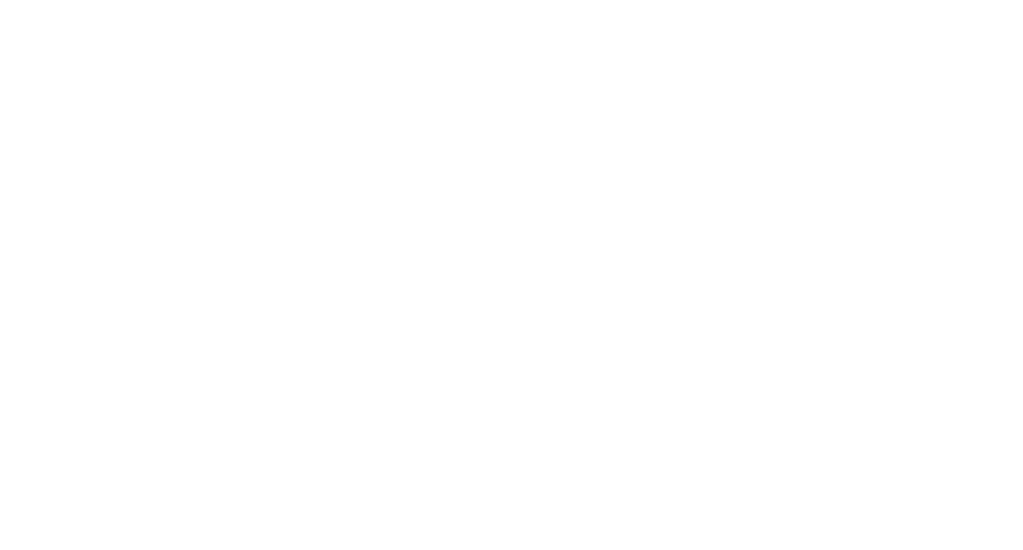
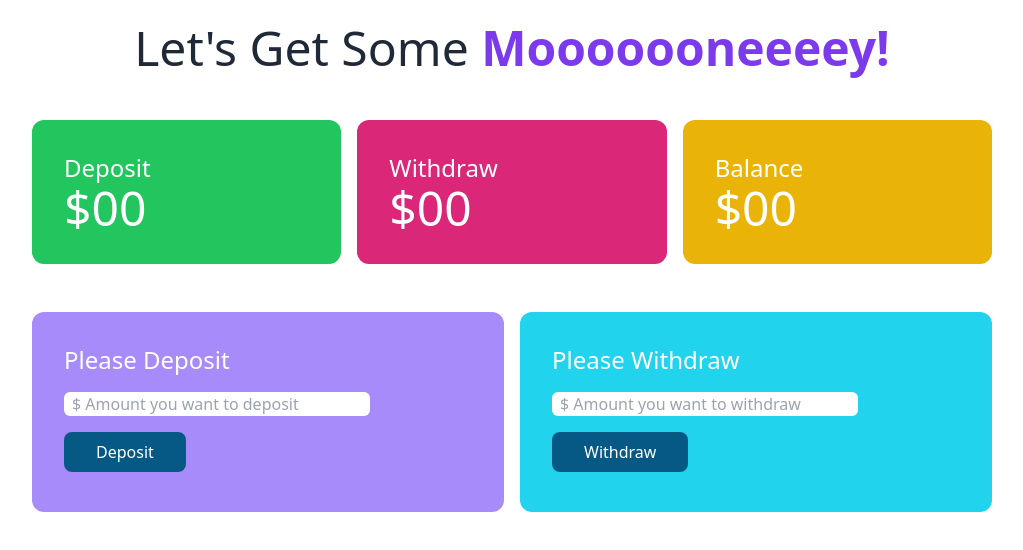
Before and after one commit to Ashraf-2/family-bank-module-ex, a plain HTML site: page bank.html in a window 1280 px wide. Shown: the whole page, without its empty margins (128-1151 px from the left). Drawn offline with nearby package versions, Linux system fonts and the light colour scheme.

Commit message:
added deposit and withdrawal design

```diff
--- a/bank.html
+++ b/bank.html
@@ -1,5 +1,6 @@
 <!DOCTYPE html>
 <html lang="en">
+
 <head>
     <meta charset="UTF-8">
     <meta name="viewport" content="width=device-width, initial-scale=1.0">
@@ -7,7 +8,55 @@
     <link href="https://cdn.jsdelivr.net/npm/daisyui@3.3.1/dist/full.css" rel="stylesheet" type="text/css" />
     <script src="https://cdn.tailwindcss.com"></script>
 </head>
+
 <body>
+    <header>
+        <h1 class="text-5xl text-center mt-6">Let's Get Some<span class="font-semibold text-violet-600">
+                Mooooooneeeey!</span></h1>
 
+    </header>
+    <main>
+        <section class="mt-12">
+            <div class="grid grid-cols-3 gap-4 w-9/12 mx-auto text-white">
+                <div class="bg-green-500 p-8 rounded-xl">
+                    <h4 class="text-2xl">Deposit</h4>
+                    <h2 class="text-5xl">$00</h2>
+                </div>
+                <div class="bg-pink-600 p-8 rounded-xl">
+                    <h4 class="text-2xl">Withdraw</h4>
+                    <h2 class="text-5xl">$00</h2>
+                </div>
+                <div class="bg-yellow-500 p-8 rounded-xl">
+                    <h4 class="text-2xl">Balance</h4>
+                    <h2 class="text-5xl">$00</h2>
+                </div>
+            </div>
+        </section>
+
+
+        <!-- deposit and withdraw boxes -->
+        <section class="mt-12">
+            <div class="grid grid-cols-2 gap-4 w-9/12 mx-auto text-white">
+                <div class="bg-violet-400 p-8 rounded-xl">
+                    <h4 class="text-2xl mb-4">Please Deposit</h4>
+
+                    <input class="w-9/12 block mb-2 px-2 rounded-md" type="text" name="" id="depo-field" placeholder="$ Amount you want to deposit">
+
+                    <button type="submit" id="depo-btn"
+                        class="bg-sky-800 px-8 py-2 my-2 font-medium rounded-lg">Deposit</button>
+                </div>
+                <div class="bg-cyan-400 p-8 rounded-xl">
+                    <h4 class="text-2xl mb-4">Please Withdraw</h4>
+
+                    <input class="w-9/12 block mb-2 px-2 rounded-md" type="text" name="" id="widr-field" placeholder="$ Amount you want to withdraw">
+
+                    <button type="submit" id="widr-btn"
+                        class="bg-sky-800 px-8 py-2 my-2 font-medium rounded-lg">Withdraw</button>
+                </div>
+
+            </div>
+        </section>
+    </main>
 </body>
+
 </html>
```
Also changed, not shown: login.js (+5 -3 lines).
